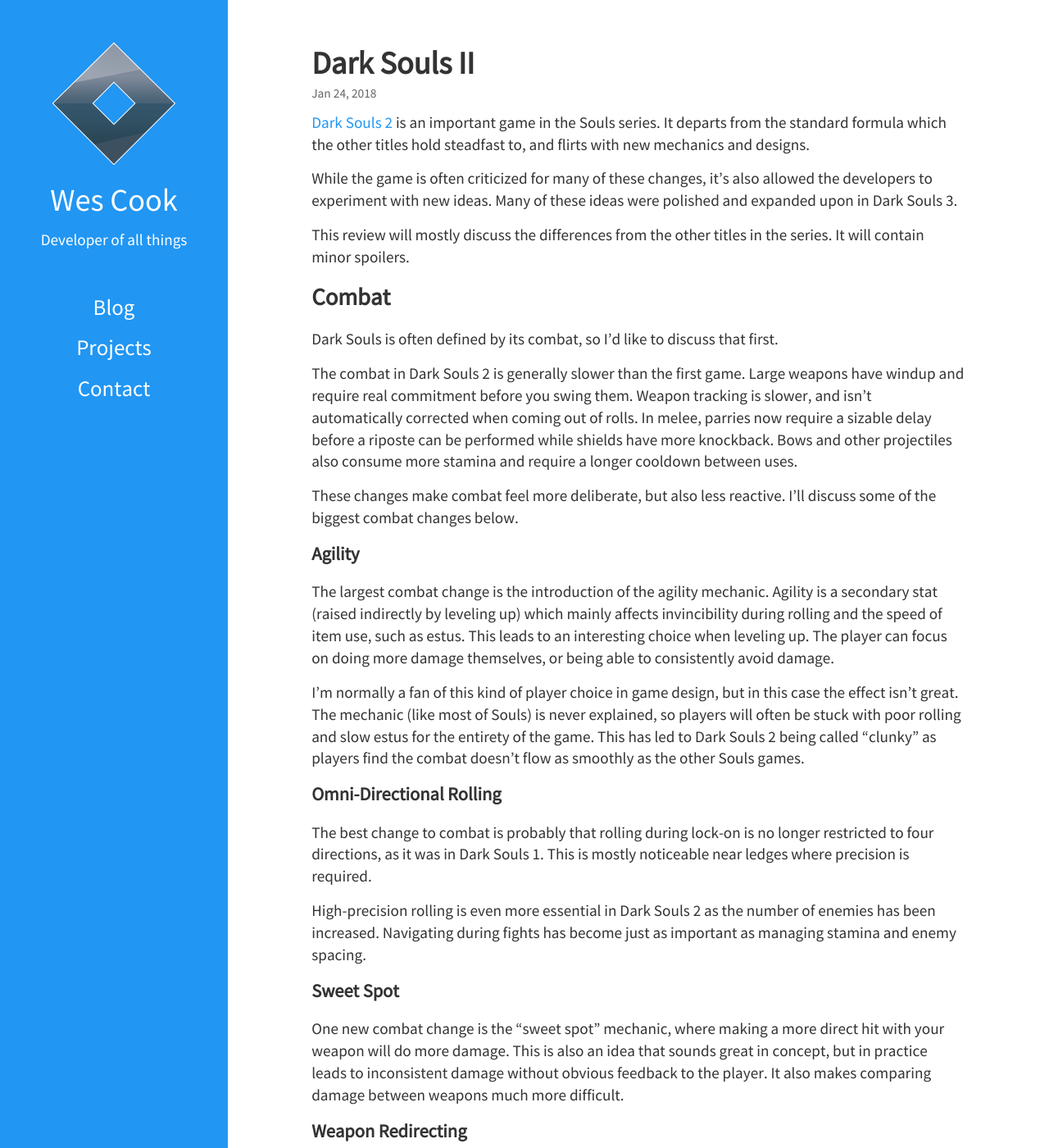
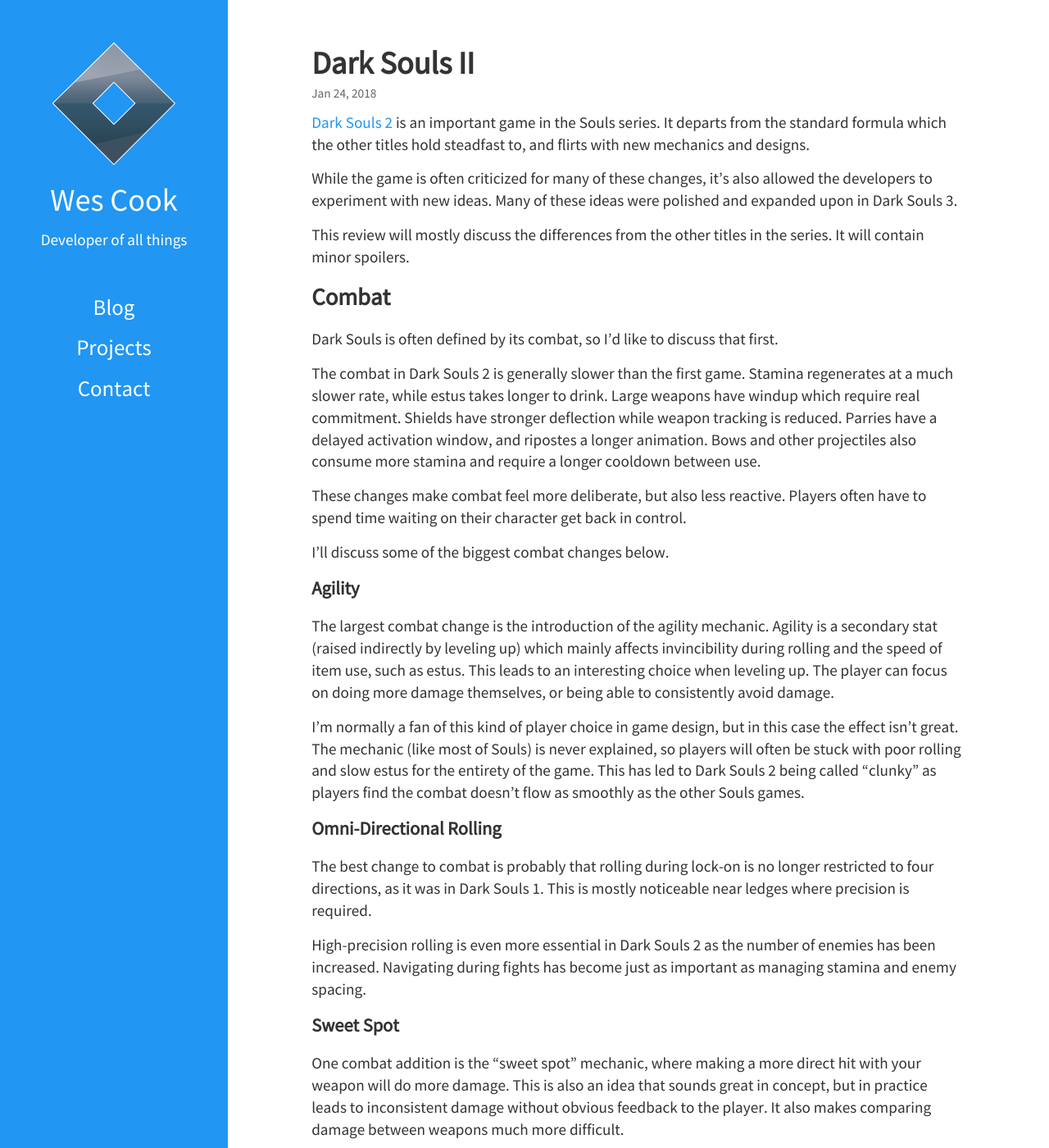
Before and after one commit to WesCook/wescook.github.io, a Jekyll site: the page built from blog/_posts/2018-01-24-dark-souls-ii.md, in a window 1280 px wide and 1400 px high. Shown: the whole window at 82% size. Built offline with Jekyll 4.4.1, drawn with Linux system fonts in a browser that asks for light colours.

Commit message:
Cleaning up combat introduction in DS2 post

```diff
--- a/blog/_posts/2018-01-24-dark-souls-ii.md
+++ b/blog/_posts/2018-01-24-dark-souls-ii.md
@@ -13,9 +13,11 @@
 
 Dark Souls is often defined by its combat, so I'd like to discuss that first.
 
-The combat in Dark Souls 2 is generally slower than the first game.  Large weapons have windup and require real commitment before you swing them.  Weapon tracking is slower, and isn't automatically corrected when coming out of rolls.  In melee, parries now require a sizable delay before a riposte can be performed while shields have more knockback.  Bows and other projectiles also consume more stamina and require a longer cooldown between uses.
+The combat in Dark Souls 2 is generally slower than the first game.  Stamina regenerates at a much slower rate, while estus takes longer to drink.  Large weapons have windup which require real commitment.  Shields have stronger deflection while weapon tracking is reduced.  Parries have a delayed activation window, and ripostes a longer animation.  Bows and other projectiles also consume more stamina and require a longer cooldown between use.
 
-These changes make combat feel more deliberate, but also less reactive.  I'll discuss some of the biggest combat changes below.
+These changes make combat feel more deliberate, but also less reactive.  Players often have to spend time waiting on their character get back in control.
+
+I'll discuss some of the biggest combat changes below.
 
 ### Agility
 
@@ -31,7 +33,7 @@
 
 ### Sweet Spot
 
-One new combat change is the "sweet spot" mechanic, where making a more direct hit with your weapon will do more damage.  This is also an idea that sounds great in concept, but in practice leads to inconsistent damage without obvious feedback to the player.  It also makes comparing damage between weapons much more difficult.
+One combat addition is the "sweet spot" mechanic, where making a more direct hit with your weapon will do more damage.  This is also an idea that sounds great in concept, but in practice leads to inconsistent damage without obvious feedback to the player.  It also makes comparing damage between weapons much more difficult.
 
 ### Weapon Redirecting
 
```
